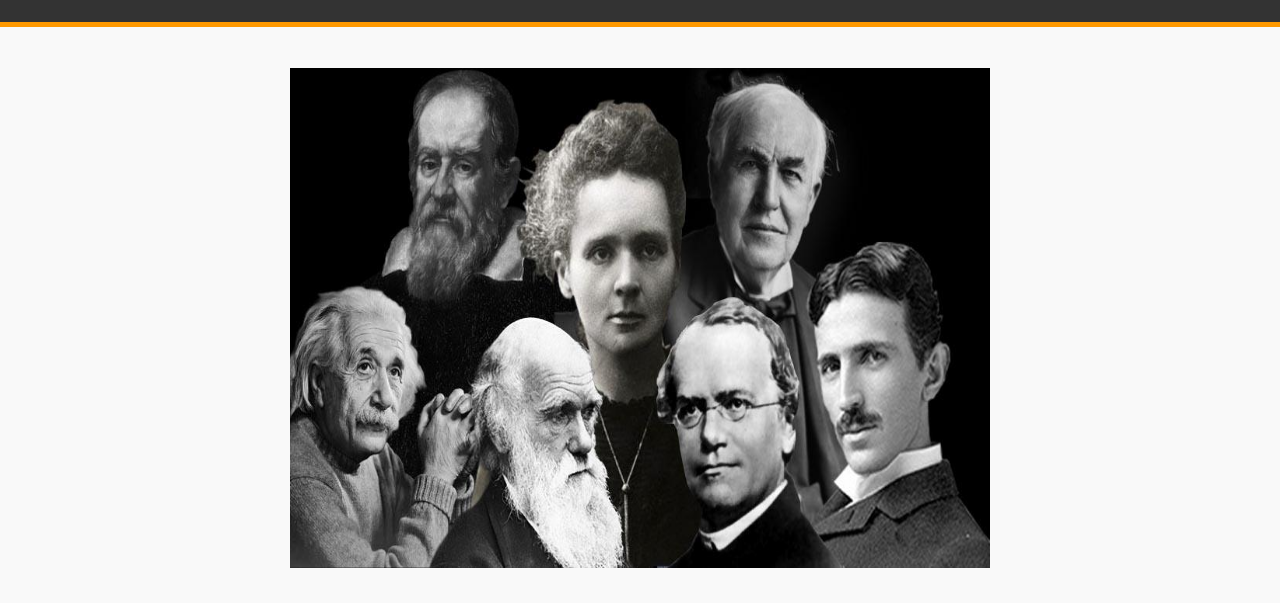
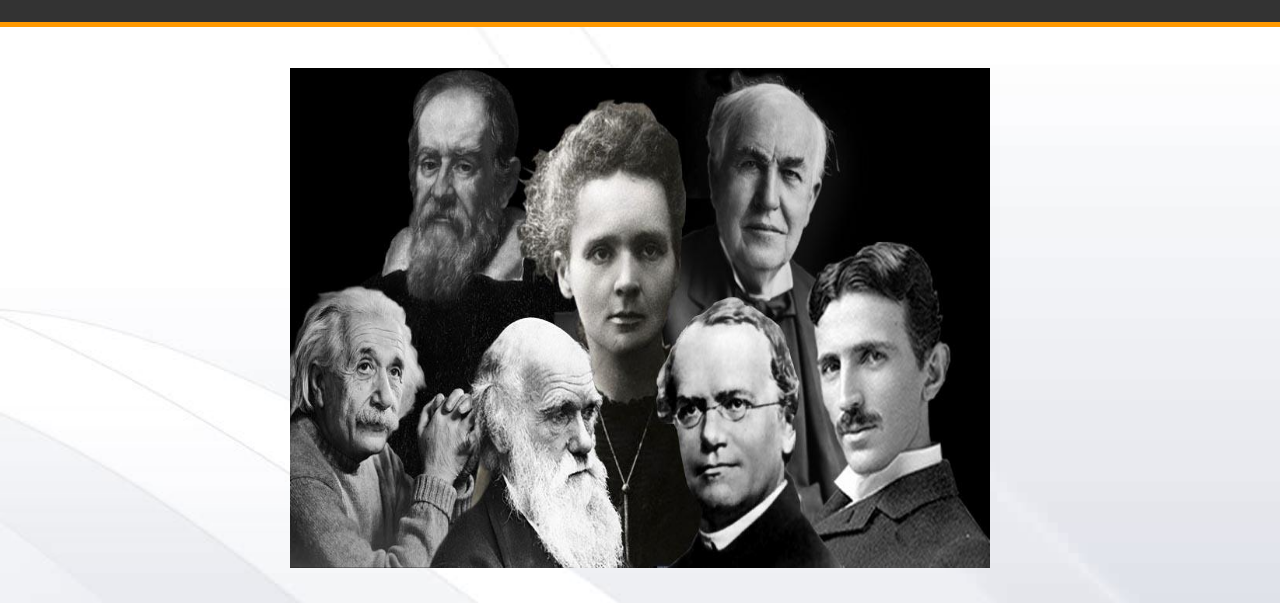
Before and after one commit to victorhcl12/projetos, a plain HTML site: page index.html in a window 1280 px wide. Shown: the part 88-691 px from the top of the page. Drawn offline with Linux system fonts and the light colour scheme.

Commit message:
projetos001

```diff
--- a/index.html
+++ b/index.html
@@ -1,5 +1,15 @@
 <!DOCTYPE html>
 <html lang="pt-BR">
+    <head>
+        <style>
+        body  {
+          background-image: url("paper.jpg");
+          background-color: #cccccc;
+          background-size: cover;
+        }
+        </style>
+        </head>
+        </html>
 <head>
     <meta charset="UTF-8">
     <meta name="viewport" content="width=device-width, initial-scale=1.0">
--- a/styles.css
+++ b/styles.css
@@ -1,3 +1,4 @@
+
 
 body {
     font-family: Arial, sans-serif;
```
Also changed, not shown: index2.html (+10 -0 lines), paper.jpg (added).
